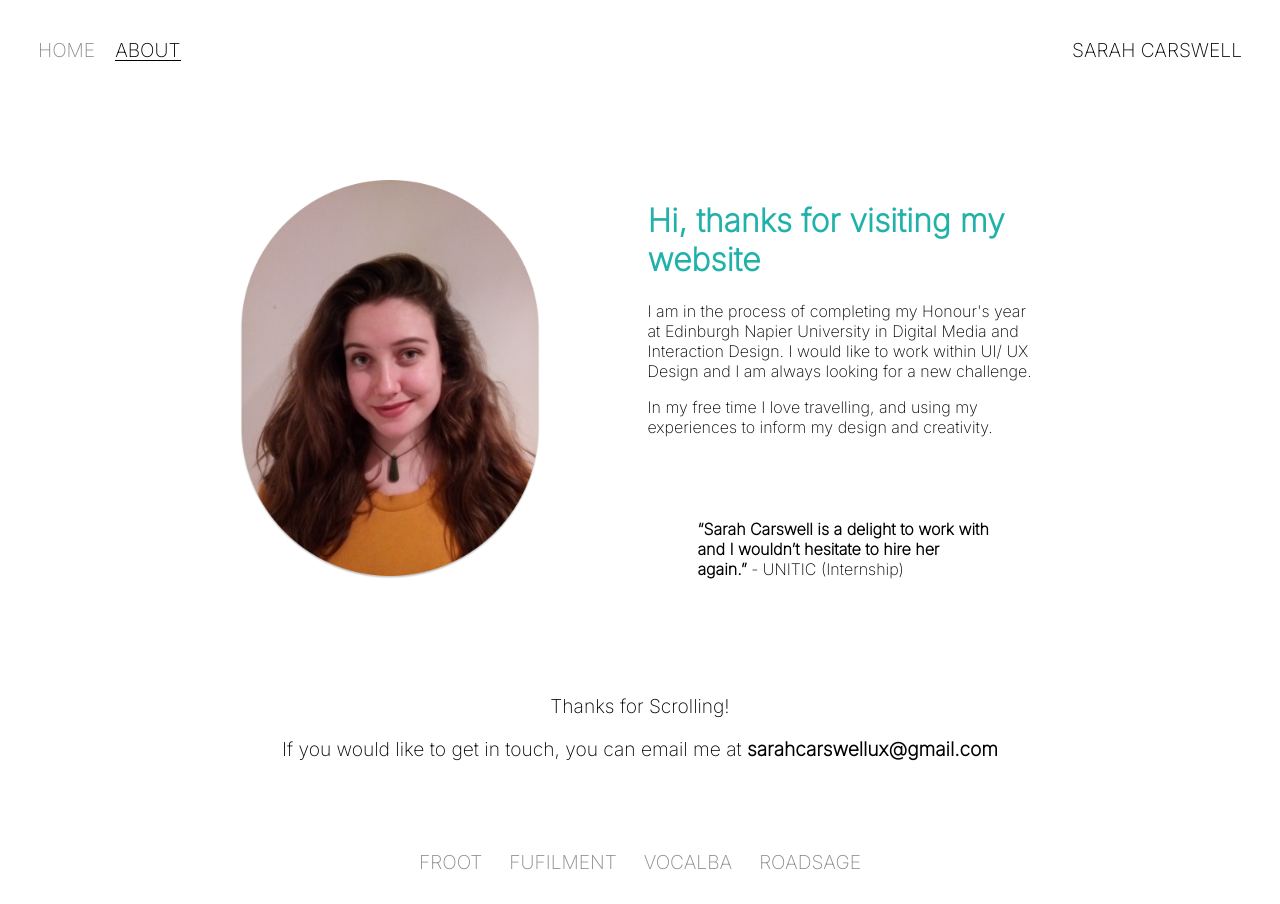
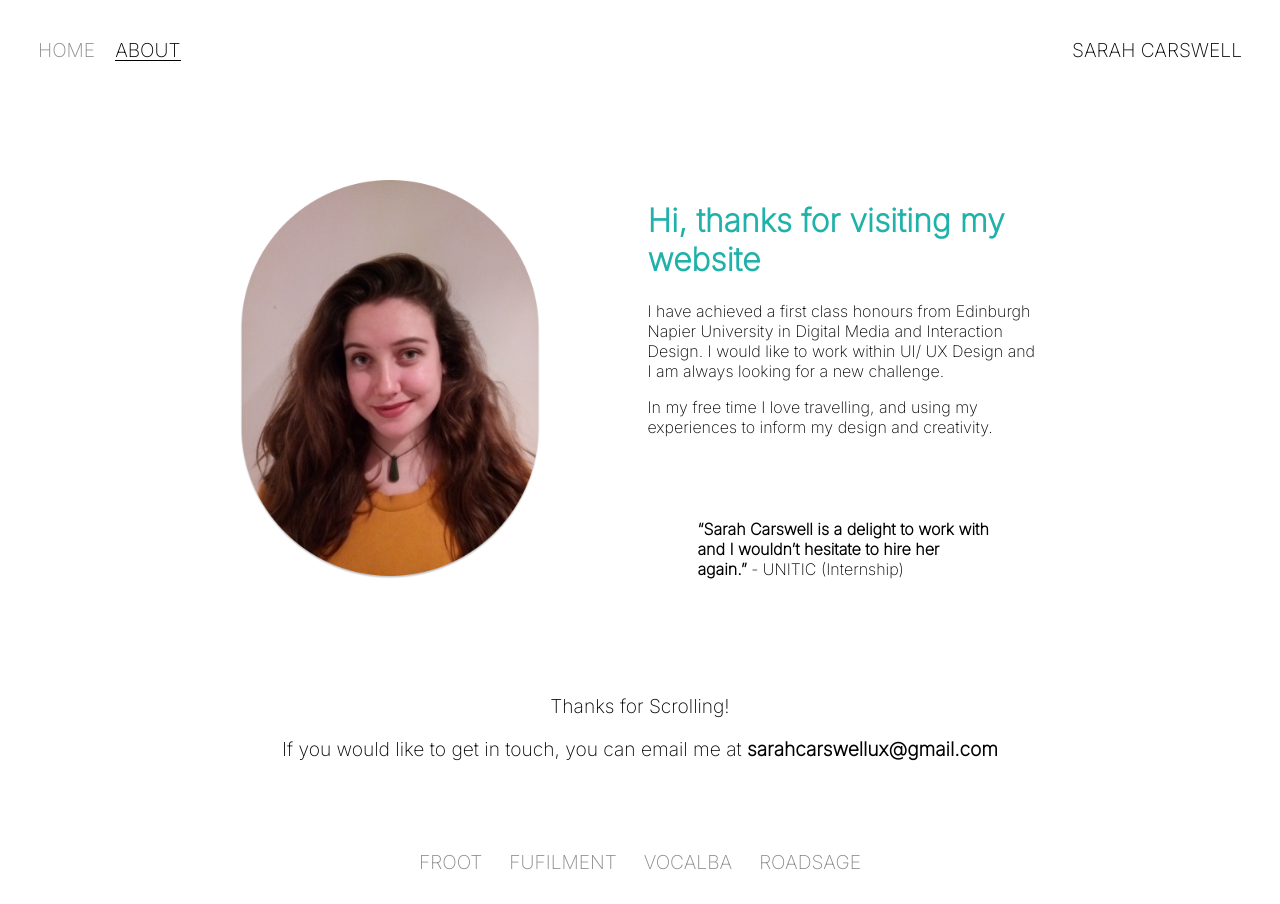
Before and after one commit to ShazCarswell/PortfolioFinal, a plain HTML site: page about.html in a window 1280 px wide. Drawn offline with Linux system fonts and the light colour scheme.

Commit message:
Update about.html

```diff
--- a/about.html
+++ b/about.html
@@ -45,7 +45,7 @@
 
                         <h1>Hi, thanks for visiting my website</h1>
 
-                        <p>I am in the process of completing my Honour's year at Edinburgh Napier University in Digital Media and Interaction Design. I would like to work within UI/ UX Design and I am always looking for a new challenge.</p>
+                        <p>I have achieved a first class honours from Edinburgh Napier University in Digital Media and Interaction Design. I would like to work within UI/ UX Design and I am always looking for a new challenge.</p>
 
                         <p>In my free time I love travelling, and using my experiences to inform my design and creativity.</p>
 
```
